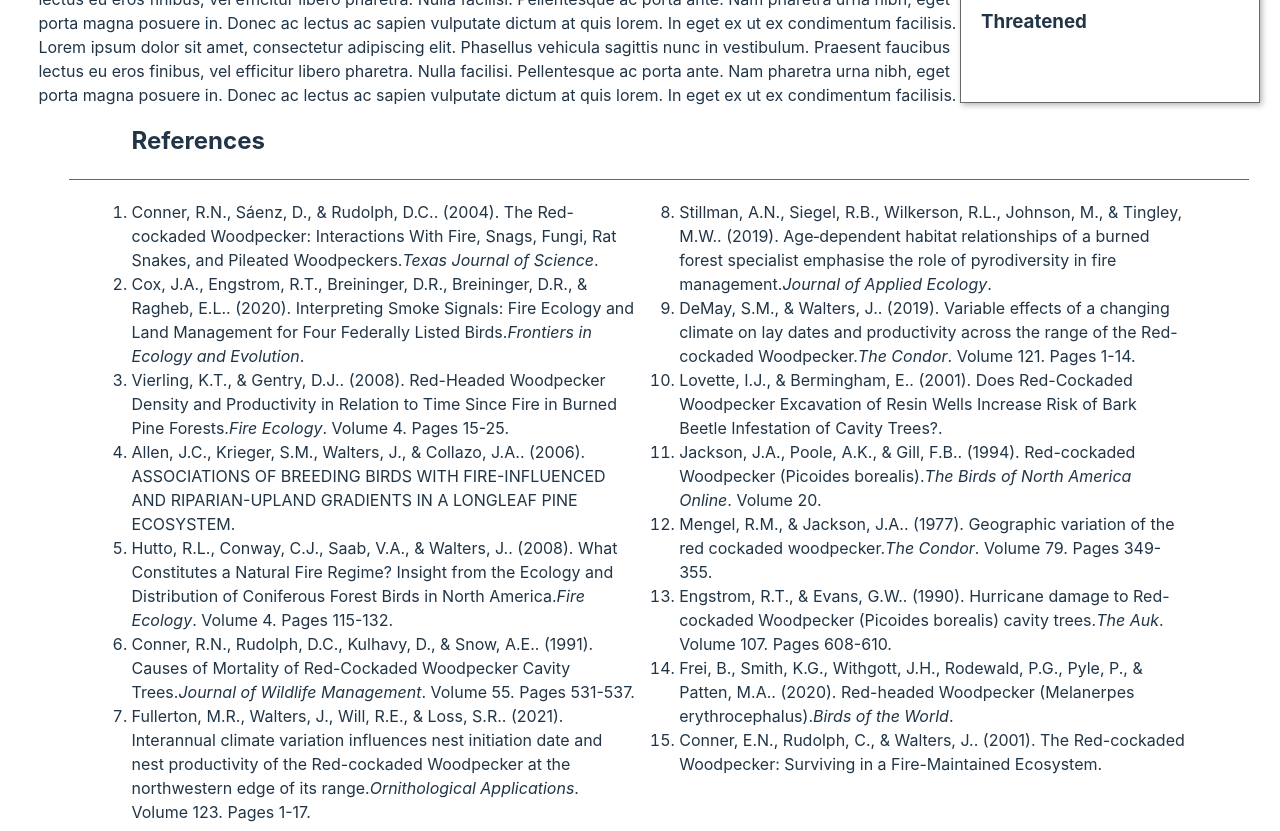
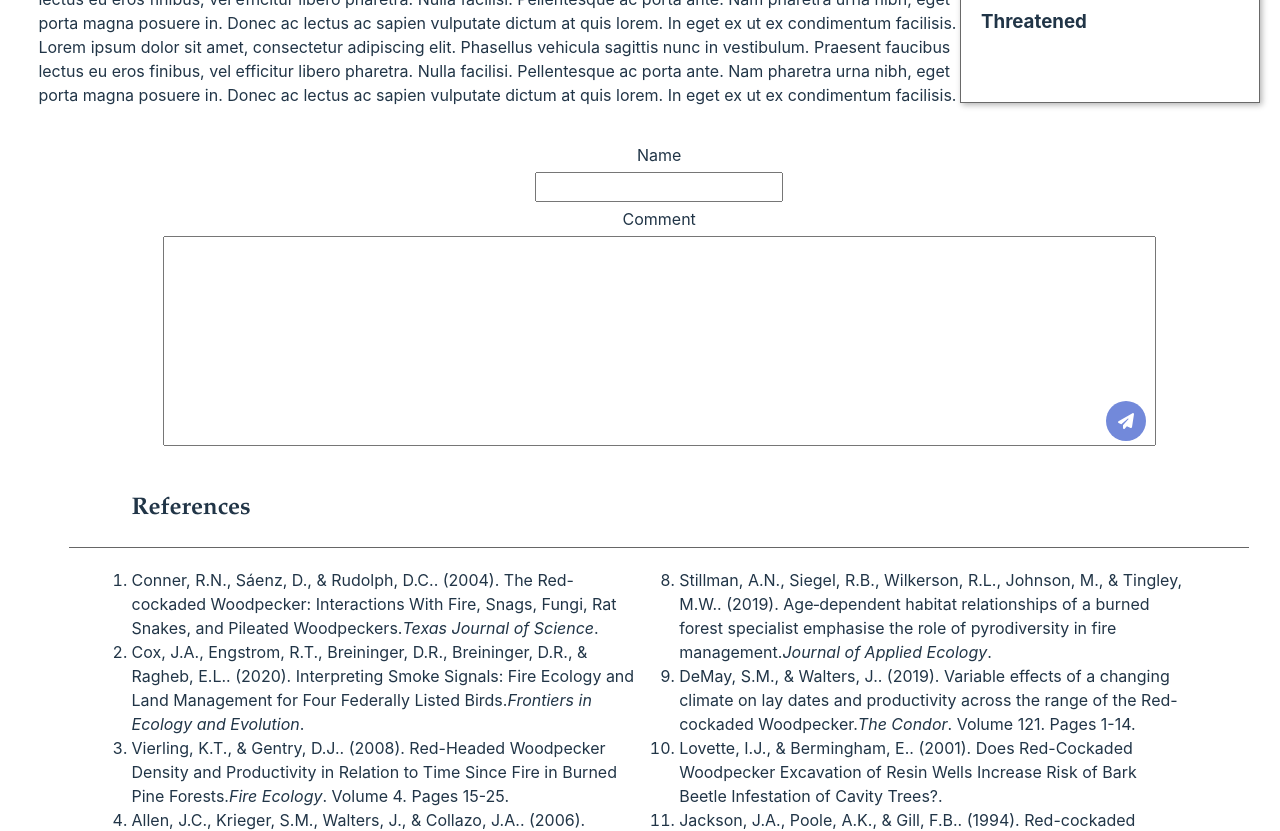
Before and after one commit to DogeLovesHipster/DogeLovesHipster.github.io, a React (Vite) app: page /red-cockaded-woodpecker in a window 1280 px wide. Shown: the part 800-1631 px from the top of the page. Built offline with nearby package versions, Linux system fonts and the light colour scheme.

Commit message:
Fixed comment section and Submit button

```diff
--- a/package.json
+++ b/package.json
@@ -10,6 +10,7 @@
     "preview": "vite preview"
   },
   "dependencies": {
+    "@fortawesome/fontawesome-svg-core": "^6.5.1",
     "@fortawesome/free-solid-svg-icons": "^6.5.1",
     "@fortawesome/react-fontawesome": "^0.2.0",
     "react": "^18.2.0",
--- a/src/components/CommentingSection.jsx
+++ b/src/components/CommentingSection.jsx
@@ -1,5 +1,50 @@
+import { useState } from 'react';
+import { FontAwesomeIcon } from '@fortawesome/react-fontawesome';
+import { faPaperPlane } from '@fortawesome/free-solid-svg-icons';
+
+import '../styles/CommentingSection.css';
+
 const CommentingSection = () => {
+    const [name, setName] = useState('');
+    const [comment, setComment] = useState('');
+    const [comments, setComments] = useState([]);
+
+    const handleSubmit = (e) => {
+        e.preventDefault();
+        setComments([...comments, { name, comment }]);
+        setName('');
+        setComment('');
+    };
+
     return (
-        <h1>Hello World</h1>
-    )
+        <div className="comment-section">
+            <form onSubmit={handleSubmit}>
+                <label>
+                    Name
+                    <input type="text" value={name} onChange={(e) => setName(e.target.value)} required />
+                </label>
+                <div className="comment-box">
+                    <label>
+                        Comment
+                        <textarea value={comment} onChange={(e) => setComment(e.target.value)} required />
+                    </label>
+                    <div className="button-container">
+                        <button type="submit" className="submit-button-left">
+                            <FontAwesomeIcon icon={faPaperPlane} />
+                        </button>
+                    </div>
+                </div>
+            </form>
+            <div className="comments">
+                {comments.map((comment, index) => (
+                    <div key={index} className="comment">
+                        <h2>{comment.name}</h2>
+                        <p>{comment.comment}</p>
+                    </div>
+                ))}
+            </div>
+        </div>
+    );
 };
+
+export default CommentingSection;
--- a/src/components/References.jsx
+++ b/src/components/References.jsx
@@ -1,7 +1,9 @@
+import '../styles/References.css';
+
 const References = ({ referencesList }) => {
     return (
         <div className="ReferencesContainer">
-            <h2>References</h2>
+            <h4>References</h4>
             <hr className="ReferencesSeperator"></hr>
             <ul>
                 {referencesList && referencesList.map((reference, index) => (
--- a/src/pages/HomePage.jsx
+++ b/src/pages/HomePage.jsx
@@ -1,7 +1,6 @@
 import SearchBar from '../components/SearchBar';
 import Footer from '../components/Footer';
 import DropDownSearch from '../components/DropDownSearch';
-import BirdScene from '../components/BirdScene';
 
 import BirdLogo from '../assets/images/WikipediaBird.png';
 import '../styles/HomePage.css';
@@ -9,20 +8,21 @@ import '../styles/HomePage.css';
 const HomePage = () => {
     return (
         <>
-            <BirdScene />
             <div className='content'>
                 <div>
                     <h1>Welcome to Wikipedia Bird</h1>
                     <h4>The Free Encyclopedia</h4>
                 </div>
-                <nav>
+                <div>
                     <img src={BirdLogo} alt="Wikipedia Bird" className='WikipediaBirdLogo' />
-                </nav>
+                </div>
                 <div className='SearchBarHomePage'>
                     <SearchBar />
                 </div>
             </div>
-            <Footer />
+            <div className='Footer'>
+                <Footer />
+            </div>
         </>
     );
 };
--- a/src/pages/RedCockadedWoodpecker.jsx
+++ b/src/pages/RedCockadedWoodpecker.jsx
@@ -11,9 +11,9 @@ import BriefingSection from '../components/BriefingSection';
 import briefingData from '../data/briefingData';
 import DescriptionSection from '../components/DescriptionSection';
 import descriptionData from '../data/descriptionData';
+import CommentingSection from '../components/CommentingSection.jsx';
 
 import '../styles/RedCockadedWoodpecker.css';
-
 
 const RedCockadedWoodpecker = () => {
     return (
@@ -31,6 +31,7 @@ const RedCockadedWoodpecker = () => {
                     <DescriptionSection descriptions={descriptionData.map(d => d.text)} />
                 </div>
             </div>
+            <CommentingSection />
             <References referencesList={references} />
         </div>
         <Footer />
--- /dev/null
+++ b/src/styles/CommentingSection.css
@@ -0,0 +1,65 @@
+.comment-section {
+  display: flex;
+  flex-direction: column;
+  align-items: center;
+  margin: 20px 0;
+}
+
+.comment-section form {
+  position: relative;
+  display: flex;
+  flex-direction: column;
+  width: 80%;
+  margin-bottom: 20px;
+}
+
+.comment-section label {
+  display: flex;
+  flex-direction: column;
+  text-align: center;
+}
+
+.comment-section input[type="text"],
+.comment-section textarea {
+  width: 25%;
+  min-height: 30px;
+  margin: 5px auto;
+  box-sizing: border-box;
+  max-width: 100%;
+}
+
+.comment-section button {
+  width: 40px;
+  height: 40px;
+  cursor: pointer;
+  align-self: flex-end;
+  position: absolute;
+  right: 10px;
+  bottom: 10px;
+}
+
+.submit-button-left {
+  display: flex;
+  justify-content: center;
+  align-items: center;
+  background-color: #7289da;
+  border-radius: 50%;
+  width: 40px;
+  height: 40px;
+  border: none;
+  cursor: pointer;
+  position: absolute;
+  right: 10px;
+  bottom: 10px;
+  color: #fff;
+}
+
+.submit-button-left:hover {
+  background-color: #3c497a;
+}
+
+.comment-section textarea {
+  min-height: 210px;
+  min-width: 100%;
+  resize: none;
+}
--- a/src/styles/HomePage.css
+++ b/src/styles/HomePage.css
@@ -35,3 +35,12 @@ h4 {
 .SearchBarHomePage {
     margin-bottom: 20px;
 }
+
+.Footer {
+    position: fixed;
+    bottom: 0;
+    left: 50%;
+    transform: translateX(-50%);
+    width: 100%;
+    text-align: center;
+}
--- a/src/styles/RedCockadedWoodpecker.css
+++ b/src/styles/RedCockadedWoodpecker.css
@@ -6,7 +6,7 @@
     align-items: center;
     padding-bottom: 50px;
 }
-.ReferencesContainer h2 {
+.ReferencesContainer h4 {
     text-align: left;
     width: 85%;
     margin: 0 auto;
```
Also changed, not shown: 1 other file (tests, documents, lock files or other folders).
